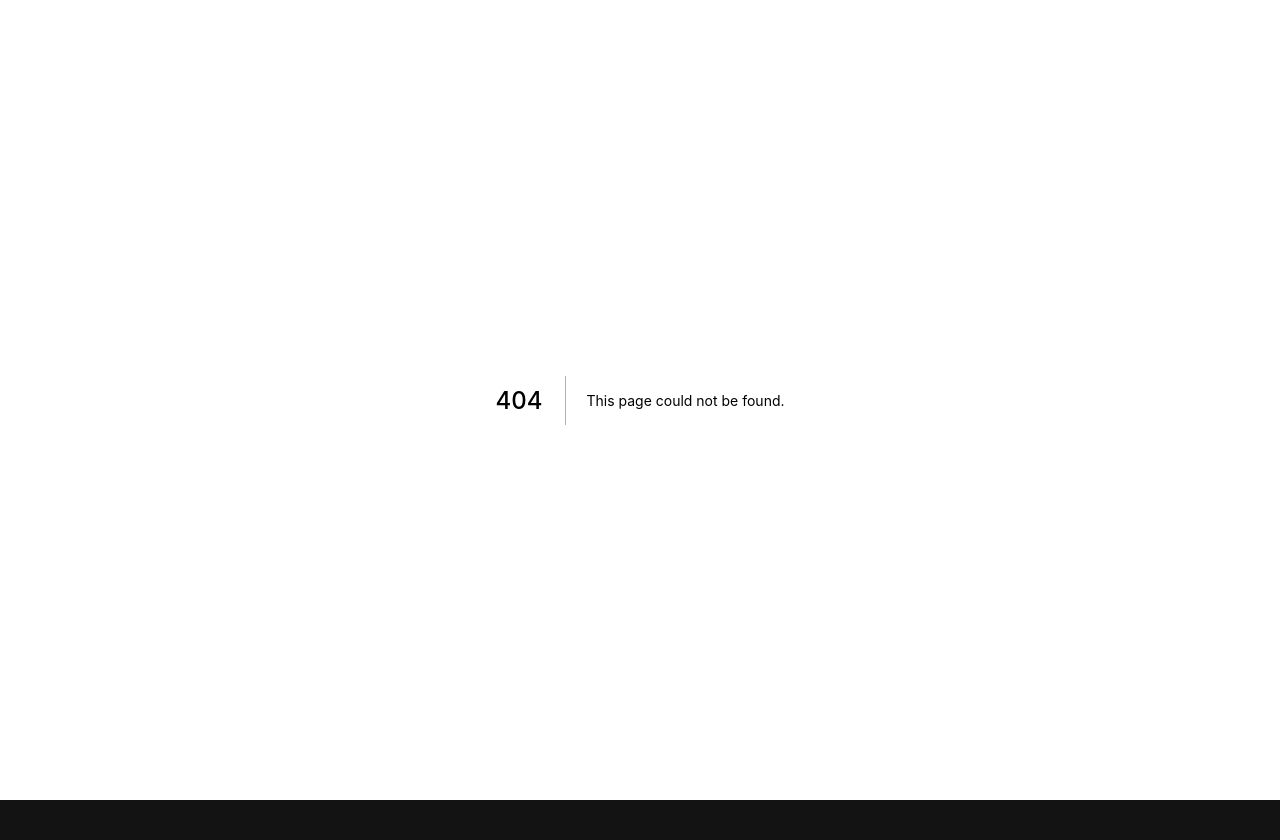
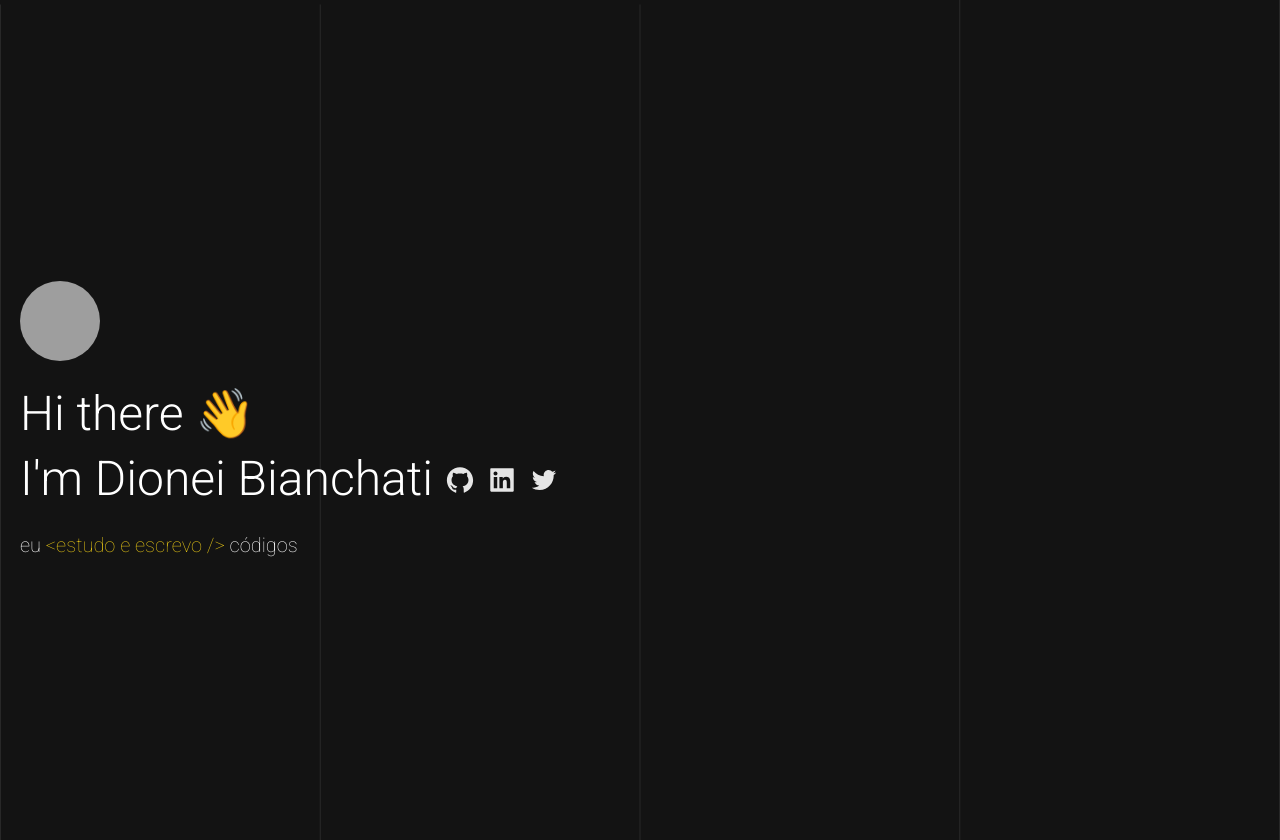
Before and after one commit to dionbiancha/mature-portfolio, a Next.js app: page /home/topContent in a window 1280 px wide. Before the commit this address had no page. Before the commit the page ends 800 px from the top, so only its background shows below. Built offline with nearby package versions, Linux system fonts and the light colour scheme; grey boxes are pictures that could not be loaded.

Commit message:
feature: social icons and title

```diff
--- a/package.json
+++ b/package.json
@@ -10,7 +10,8 @@
   "dependencies": {
     "next": "10.1.3",
     "react": "17.0.2",
-    "react-dom": "17.0.2"
+    "react-dom": "17.0.2",
+    "react-icons": "^4.2.0"
   },
   "devDependencies": {
     "@types/node": "^14.14.37",
--- /dev/null
+++ b/src/components/Container/index.tsx
@@ -0,0 +1,6 @@
+import React from 'react'
+
+const Container: React.FC = ({ children }) => (
+  <div className="lg:w-full max-w-screen-lg m-auto">{children}</div>
+)
+export default Container
--- a/src/pages/_document.tsx
+++ b/src/pages/_document.tsx
@@ -7,9 +7,10 @@ export default class MyDocument extends Document {
       <Html lang="pt">
         <Head>
           <meta charSet="utf-8" />
-          <meta
-            name="viewport"
-            content="width=device-width, initial-scale=1.0"
+          <link rel="preconnect" href="https://fonts.gstatic.com" />
+          <link
+            href="https://fonts.googleapis.com/css2?family=Roboto:ital,wght@0,100;0,300;0,400;0,500;0,700;1,100;1,300;1,400&display=swap"
+            rel="stylesheet"
           />
         </Head>
         <body>
--- /dev/null
+++ b/src/pages/home/header/index.tsx
@@ -0,0 +1,11 @@
+import React from 'react'
+
+const Header: React.FC = () => {
+  return (
+    <nav className="flex justify-end">
+      <a className="text-green_1">blog</a>
+    </nav>
+  )
+}
+
+export default Header
--- a/src/pages/home/index.tsx
+++ b/src/pages/home/index.tsx
@@ -1,17 +1,19 @@
 import React from 'react'
 import Head from 'next/head'
 
-const Home: React.FC = () => {
-  return (
-    <div>
-      <Head>
-        <title>Dionei Bianchati</title>
-      </Head>
+import Container from '../../components/Container'
+import Header from './header'
+import TopContent from './topContent'
 
-      <h1>ReactJS Structure</h1>
-      <p>A ReactJS + Next.js structure made by Dionei Bianchati.</p>
-    </div>
-  )
-}
+const Home: React.FC = () => (
+  <Container>
+    <Head>
+      <title>Dionei Bianchati</title>
+    </Head>
+
+    <Header />
+    <TopContent />
+  </Container>
+)
 
 export default Home
--- /dev/null
+++ b/src/pages/home/topContent/index.tsx
@@ -0,0 +1,39 @@
+import React from 'react'
+import { AiFillGithub, AiFillLinkedin, AiOutlineTwitter } from 'react-icons/ai'
+
+const TopContent: React.FC = () => {
+  return (
+    <div className="flex flex-col justify-center h-screen">
+      <img
+        className="w-20 h-20 rounded-full mb-5"
+        src="assets/images/me.jpg"
+        alt="Foto de Dionei Bianchati"
+      />
+      <div className="flex flex-row">
+        <h1
+          style={{ lineHeight: '65px' }}
+          className="text-white text-5xl font-light mb-5"
+        >
+          Hi there 👋 <br />
+          I&apos;m Dionei Bianchati
+        </h1>
+        <div className="flex flex-row self-end text-3xl text-gray_1 mb-9">
+          <a className="transition duration-500 ease-in-out hover:text-yellow cursor-pointer ml-3">
+            <AiFillGithub />
+          </a>
+          <a className="transition duration-500 ease-in-out hover:text-yellow cursor-pointer ml-3">
+            <AiFillLinkedin />
+          </a>
+          <a className="transition duration-500 ease-in-out hover:text-yellow cursor-pointer ml-3">
+            <AiOutlineTwitter />
+          </a>
+        </div>
+      </div>
+      <p className="text-white text-xl font-extralight">
+        eu <span className="text-yellow">{'<estudo e escrevo />'}</span> códigos
+      </p>
+    </div>
+  )
+}
+
+export default TopContent
--- a/src/styles/tailwind.css
+++ b/src/styles/tailwind.css
@@ -7,6 +7,7 @@ html {
   background-image: url('../../public/assets/images/line.svg');
   background-repeat: no-repeat;
   background-size: cover;
+  font-family: 'Roboto', sans-serif;
 }
 body {
   margin: 20px
--- a/tailwind.config.js
+++ b/tailwind.config.js
@@ -4,7 +4,10 @@ module.exports = {
   theme: {
     extend: {},
     colors: {
-      blue_1: '#00a3ff'
+      green_1: '#32FF84',
+      white: '#FFFFFF',
+      yellow: '#E1C116',
+      gray_1: '#E5E5E5'
     }
   },
   variants: {
```
Also changed, not shown: public/assets/images/me.jpg (added), 1 other file (tests, documents, lock files or other folders).
